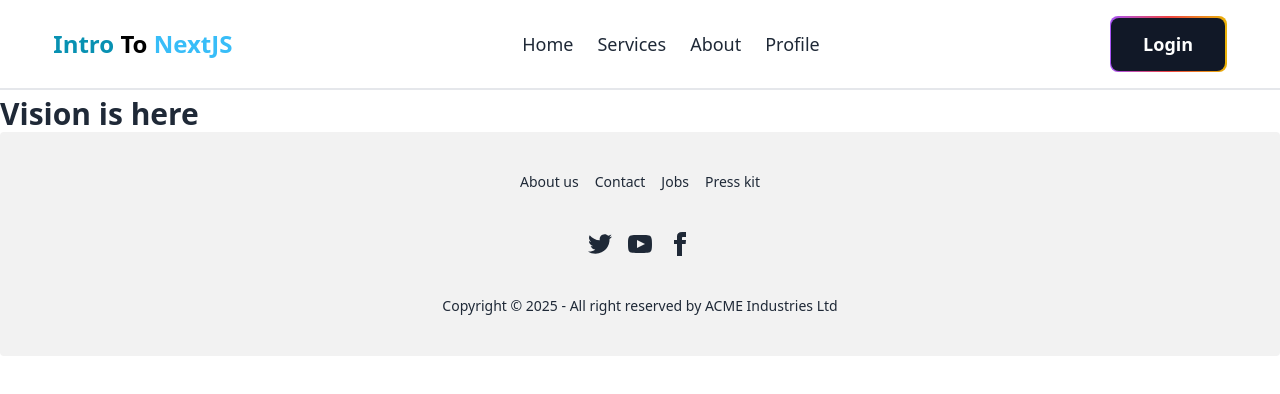
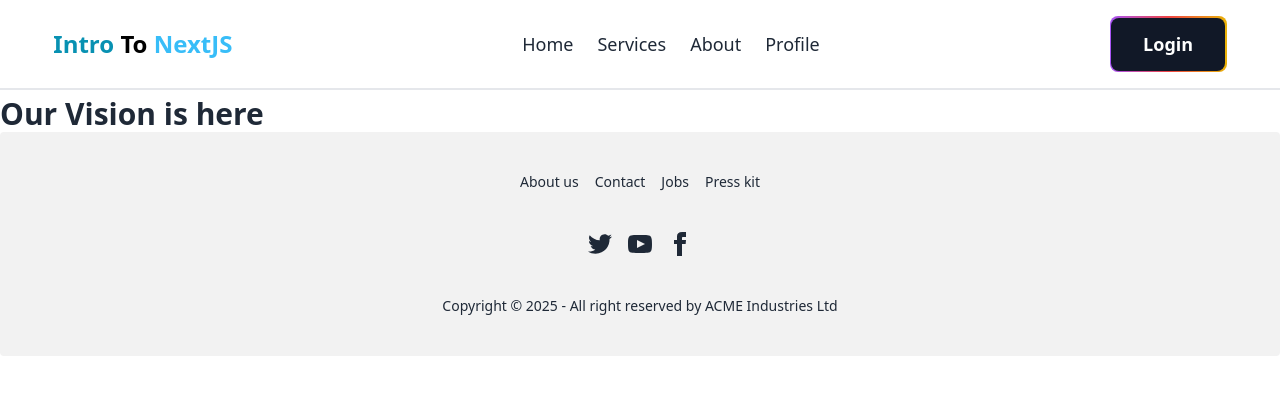
Before and after one commit to SK-Jabed/Intro-To-NextJS, a Next.js app: page /about/vision in a window 1280 px wide. Shown: the top 394 px of the page. Built offline with nearby package versions, Linux system fonts and the light colour scheme.

Commit message:
Services Added and Dynamic Routing with Details Page Done

```diff
--- a/src/app/about/vision/page.jsx
+++ b/src/app/about/vision/page.jsx
@@ -3,7 +3,7 @@ import React from 'react';
 const VisionPage = () => {
     return (
         <div>
-            <h2 className='text-3xl font-semibold'>Vision is here</h2>
+            <h2 className='text-3xl font-semibold'>Our Vision is here</h2>
         </div>
     );
 };
```
